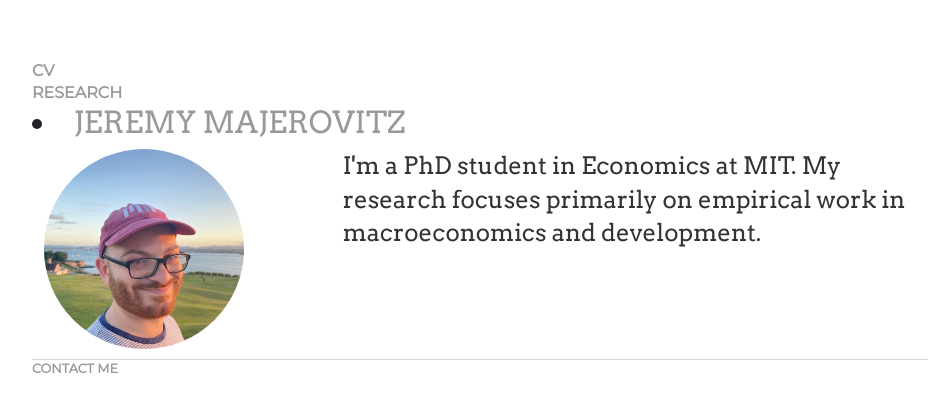
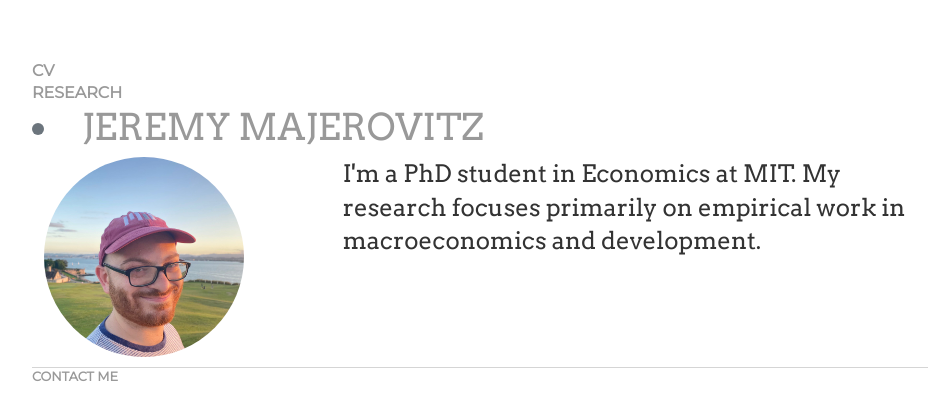
Before and after one commit to jmajic/jmajic.github.io, a Jekyll site: the page built from index.html, in a window 1280 px wide. Shown: the top 420 px of the page, without its empty margins (160-1096 px from the left). Built offline with Jekyll 4.4.1, drawn with Linux system fonts in a browser that asks for light colours.

Commit message:
Update default.html

```diff
--- a/_layouts/default.html
+++ b/_layouts/default.html
@@ -16,9 +16,9 @@
 	        		<li><a href="/research">RESEARCH</a></li>
 	    		</ul>
 			</nav>
-	    		<h4>
+	    		<h3 class="text-muted">
 	        		<li><a href="/">JEREMY MAJEROVITZ</a></li>
-	    		</h4>
+	    		</h3>
 			<div class="container">
 
 			{{ content }}
```
